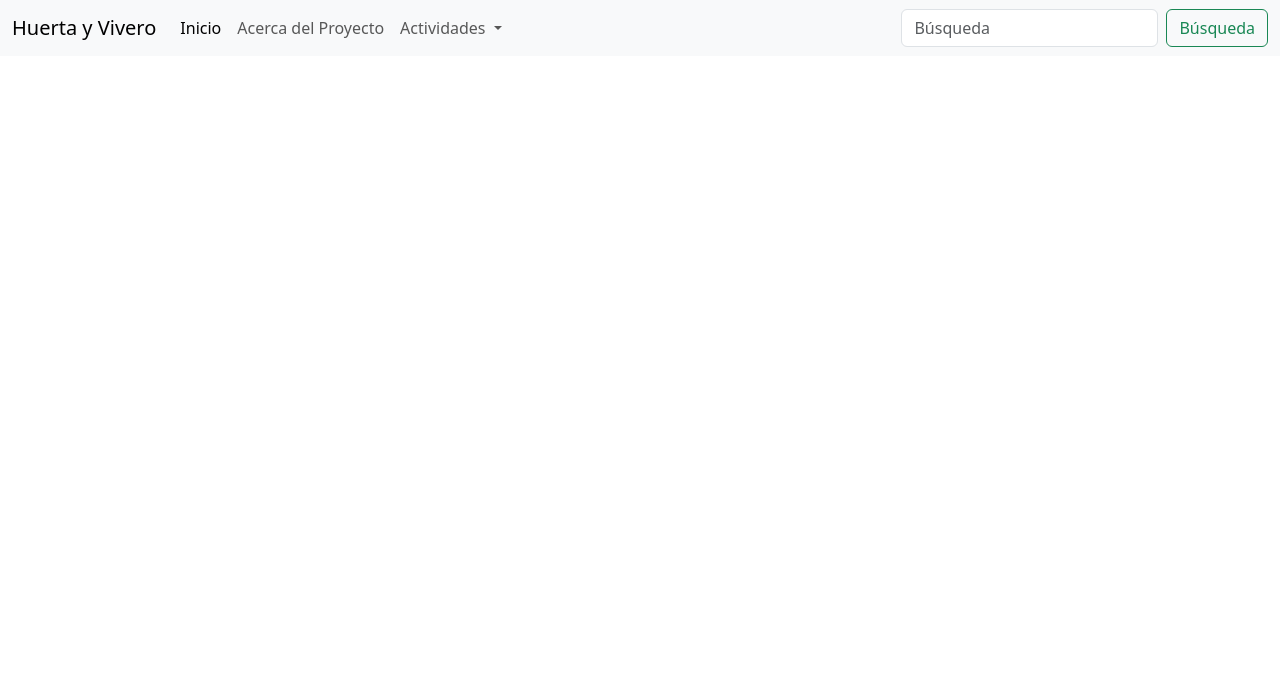
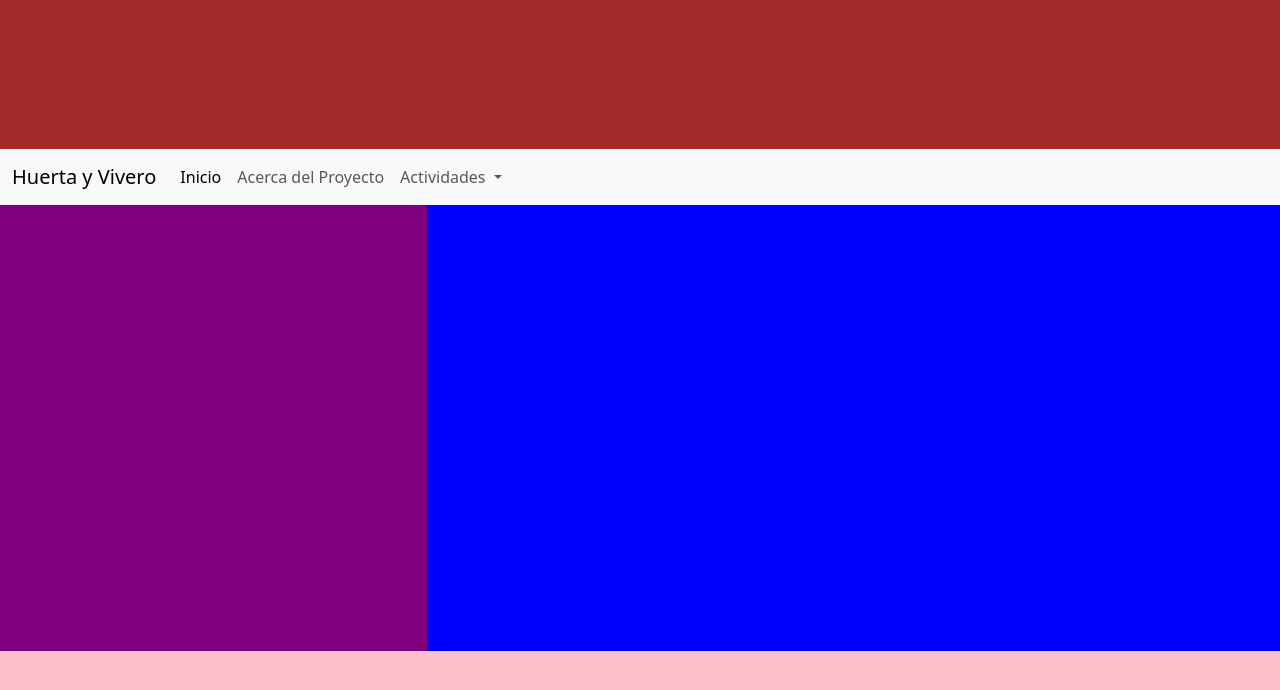
Before and after one commit to NinaLek/Huerta-Y-Vivero, a plain HTML site: page index.html in a window 1280 px wide. Drawn offline with nearby package versions, Linux system fonts and the light colour scheme.

Commit message:
agregando grilla provisoria, no muy conforme

```diff
--- a/index.html
+++ b/index.html
@@ -11,7 +11,7 @@
 <body>
     <header id="header">
         <nav class="navbar navbar-expand-lg bg-body-tertiary">
-            <div class="container-fluid">
+            <div class="container-fluid navi">
               <a class="navbar-brand" href="#">Huerta y Vivero</a>
               <button class="navbar-toggler" type="button" data-bs-toggle="collapse" data-bs-target="#navbarSupportedContent" aria-controls="navbarSupportedContent" aria-expanded="false" aria-label="Toggle navigation">
                 <span class="navbar-toggler-icon"></span>
@@ -36,10 +36,7 @@
                     </ul>
                   </li>
                 </ul>
-                <form class="d-flex" role="search">
-                  <input class="form-control me-2" type="search" placeholder="Búsqueda" aria-label="Search"/>
-                  <button class="btn btn-outline-success" type="submit">Búsqueda</button>
-                </form>
+
               </div>
             </div>
           </nav>
--- a/styles.css
+++ b/styles.css
@@ -0,0 +1,42 @@
+
+
+body{
+    display:grid;
+    grid-template-areas:
+    "header header header"
+    "main main main"
+    "main main main"
+    "main main main"
+    "footer footer footer";
+    min-height: 100vh;
+}
+
+
+#header{
+    grid-area: header; /* Este lo acomoda con respecto al body porque es el hijo de body*/
+     /*Acá se convierte en padre grid de la barra de navegación */
+    align-content: end; /* al final verticalmente*/
+    background-color: brown;
+}
+
+#main{
+    grid-area: main;
+    background-color: aquamarine;
+    display: grid;
+    grid-template-areas: "novedades imagenes imagenes"
+
+
+}
+#imagenes{
+    grid-area: imagenes;
+    background-color: blue;
+}
+
+#novedades{
+    grid-area: novedades;
+    background-color: purple;
+}
+#footer{
+    grid-area: footer;
+    background-color: pink;
+}
```
